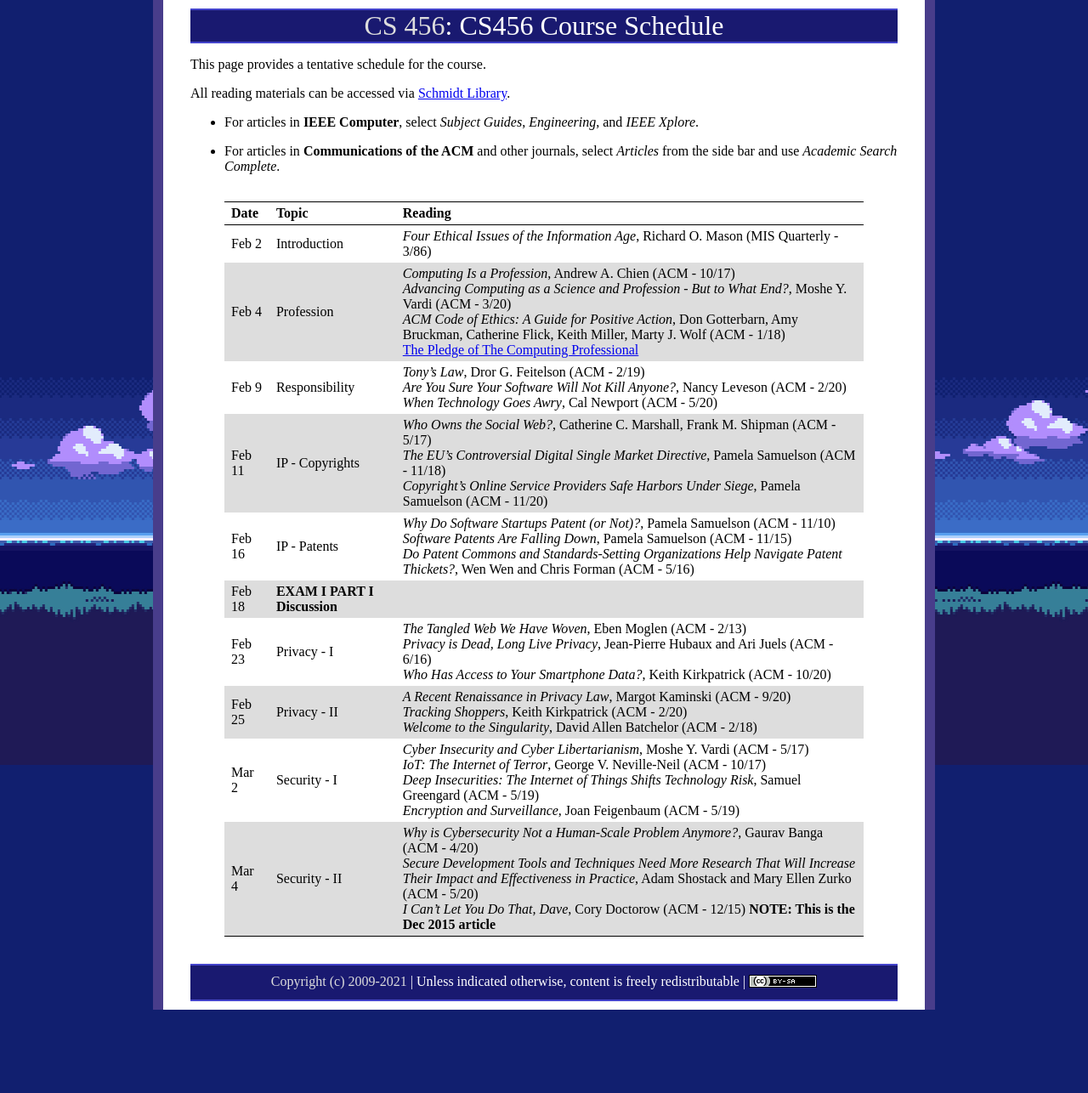
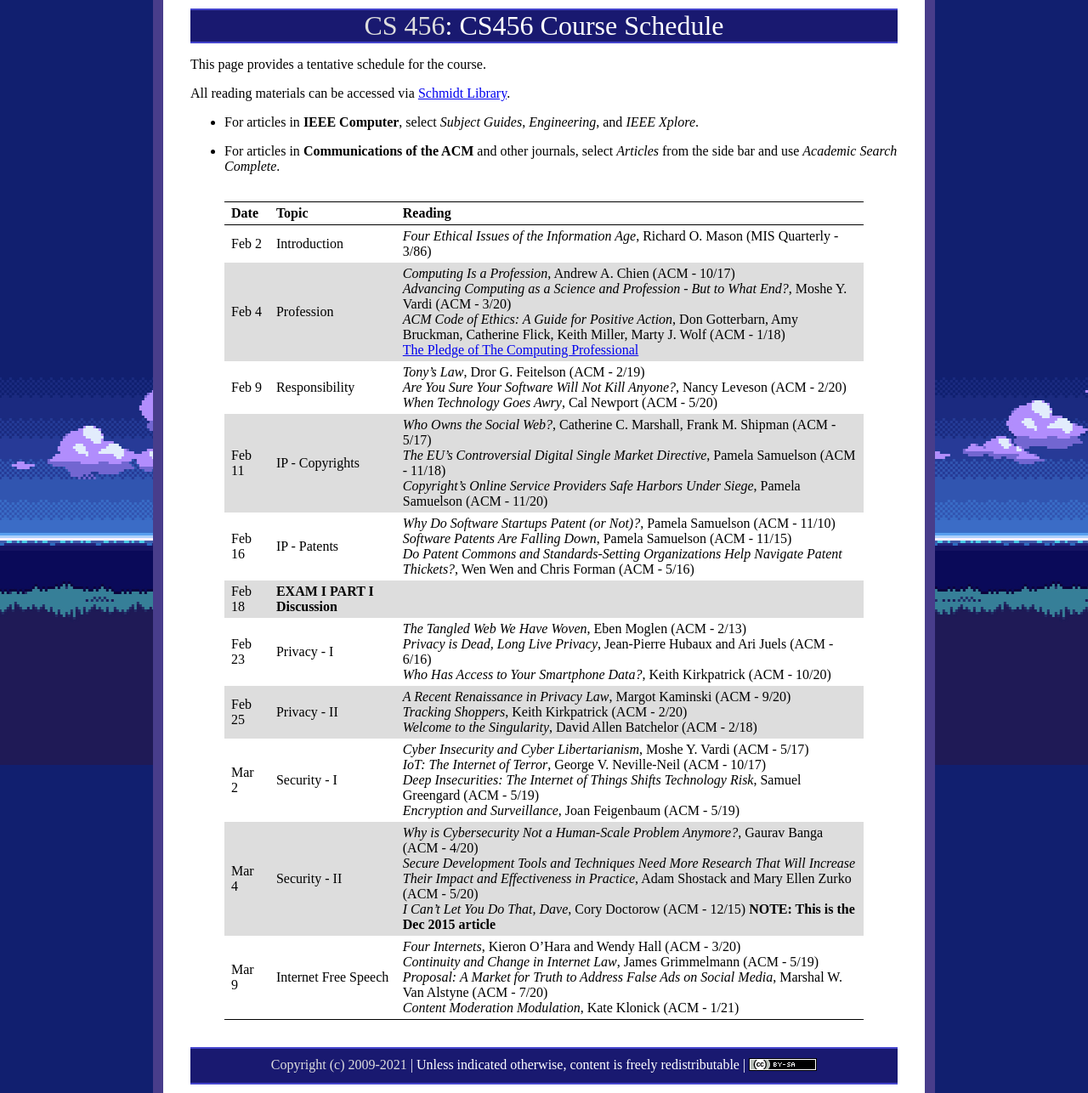
Before and after one commit to ycpcs/cs456-spring2021, a Jekyll site: the page built from schedule/index.md, in a window 1280 px wide. Shown: the whole page at 85% size. Built offline with Jekyll 4.4.1, drawn with Linux system fonts in a browser that asks for light colours; before the commit the page ends 1188 px from its top, so only the background shows below that.

Commit message:
add free speech articles
add free speech articles

```diff
--- a/schedule/index.md
+++ b/schedule/index.md
@@ -24,6 +24,7 @@ All reading materials can be accessed via [Schmidt Library](http://library.ycp.e
 > Feb 25  | Privacy - II        | *A Recent Renaissance in Privacy Law*, Margot Kaminski (ACM - 9/20) <br /> *Tracking Shoppers*, Keith Kirkpatrick (ACM - 2/20) <br /> *Welcome to the Singularity*, David Allen Batchelor (ACM - 2/18) |
 > Mar 2   | Security - I        | *Cyber Insecurity and Cyber Libertarianism*, Moshe Y. Vardi (ACM - 5/17) <br /> *IoT: The Internet of Terror*, George V. Neville-Neil (ACM - 10/17) <br /> *Deep Insecurities: The Internet of Things Shifts Technology Risk*, Samuel Greengard (ACM - 5/19) <br /> *Encryption and Surveillance*, Joan Feigenbaum (ACM - 5/19)|
 > Mar 4   | Security - II       | *Why is Cybersecurity Not a Human-Scale Problem Anymore?*, Gaurav Banga (ACM - 4/20) <br /> *Secure Development Tools and Techniques Need More Research That Will Increase Their Impact and Effectiveness in Practice*, Adam Shostack and Mary Ellen Zurko (ACM - 5/20) <br /> *I Can't Let You Do That, Dave*, Cory Doctorow (ACM - 12/15) **NOTE: This is the Dec 2015 article** <br />  |
+> Mar 9   | Internet Free Speech | *Four Internets*, Kieron O'Hara and Wendy Hall (ACM - 3/20) <br /> *Continuity and Change in Internet Law*, James Grimmelmann (ACM - 5/19) <br /> *Proposal: A Market for Truth to Address False Ads on Social Media*, Marshal W. Van Alstyne (ACM - 7/20) <br /> *Content Moderation Modulation*, Kate Klonick (ACM - 1/21) |
 
 
 <!--
```
